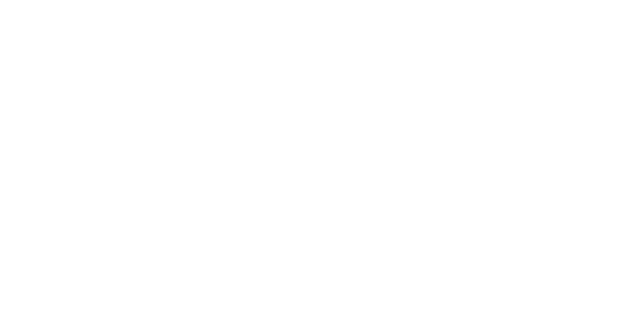
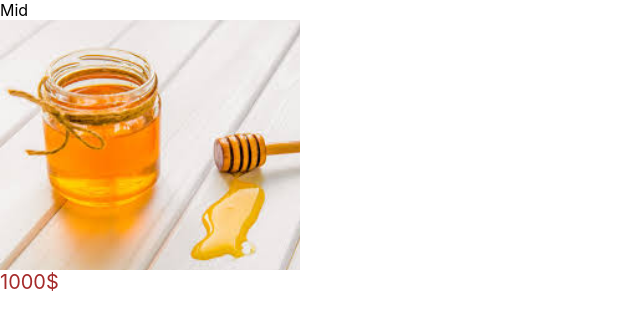
Before and after one commit to Hardelele/e-commerce, a React (Create React App) app: page / in a window 1280 px wide. Shown: the top 330 px of the page, without its empty margins (0-640 px from the left). Built offline with nearby package versions, Linux system fonts and the light colour scheme.

Commit message:
Remove extra files

```diff
--- a/src/application/components/Product.tsx
+++ b/src/application/components/Product.tsx
@@ -4,6 +4,10 @@ import './product.css'
 function Product() {
     return (
         <div className="product">
+            <div className="product-name">Mid</div>
+            <div className="image-product"/>
+            <div className="product-prise">1000$</div>
+
         </div>
     );
 }
--- a/src/application/components/product.css
+++ b/src/application/components/product.css
@@ -0,0 +1,11 @@
+.image-product {
+    width: 300px;
+    height: 250px;
+    background: url("mid.jpg");
+    background-size: cover;
+}
+.product-prise {
+    font-size: 20px;
+    color: brown;
+
+}
```
Also changed, not shown: src/application/components/mid.jpg (added).
